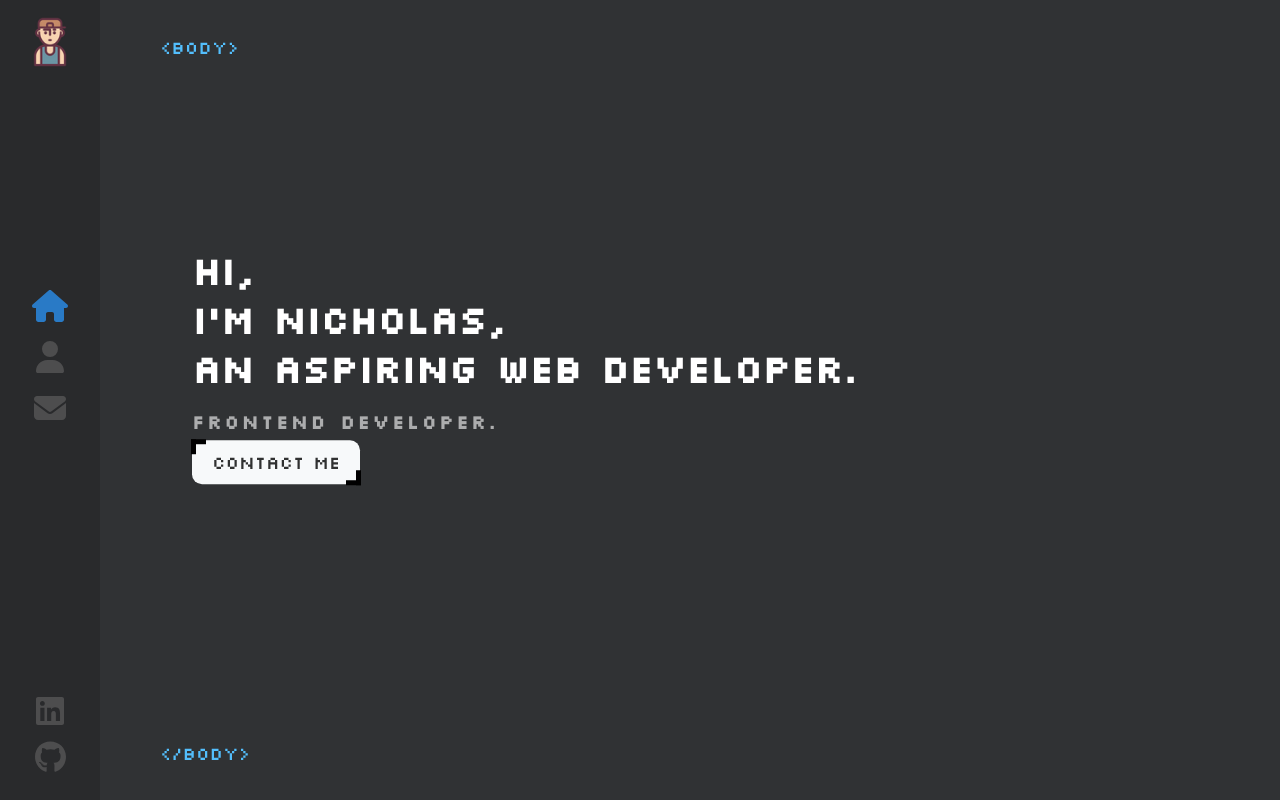
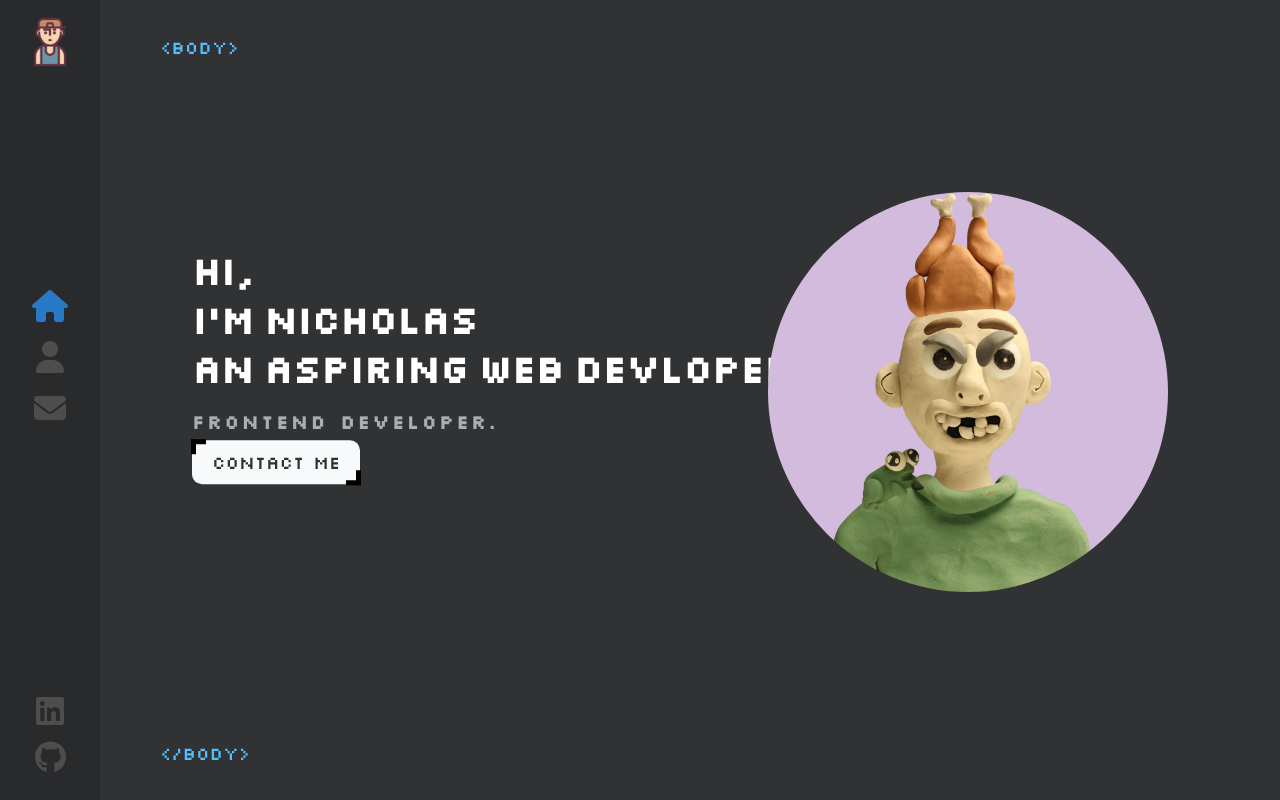
Before and after one commit to nicholasysf/myPortfolio, a React (Create React App) app: page / in a window 1280 px wide. Built offline with nearby package versions, Linux system fonts and the light colour scheme.

Commit message:
Finished home page + animating letters

```diff
--- /dev/null
+++ b/src/components/AnimatedLetters/index.js
@@ -0,0 +1,17 @@
+import './index.scss';
+
+const AnimatedLetters = ({letterClass , strArray , idx}) => {
+    return (
+        <span>
+            {
+            strArray.map((char,i)=>(
+                    <span key={char + i} className={`${letterClass} _${i +idx}`}>
+                        {char}
+                    </span>
+                ))
+            }
+        </span>
+    )
+};
+
+export default AnimatedLetters;
--- /dev/null
+++ b/src/components/AnimatedLetters/index.scss
@@ -0,0 +1,22 @@
+.text-animate{
+    display: inline-block;
+    opacity: 0;
+    animation: bounceIn 1s 1s;
+    animation-fill-mode: forwards;
+    min-width: 10px;
+}
+.text-animate-hover{
+    min-width: 10px;
+    display: inline-block;
+    animation-fill-mode: both;
+
+    &:hover{
+        animation: rubberBand 1s;
+        color: rgb(89, 171, 233);
+    }
+}
+@for $i from 1 through 46{
+    .text-animate._#{$i}{
+        animation-delay: #{$i/10}s;
+    }
+}
--- a/src/components/Home/index.js
+++ b/src/components/Home/index.js
@@ -1,14 +1,42 @@
 import { Link } from "react-router-dom"
 import './index.scss'
+import { useState, useEffect } from "react"
+import AnimatedLetters from "../AnimatedLetters"
+import profile from "../../assets/images/profile.png"
 const Home = () =>{
+    const [letterClass,setLetterClass] = useState('text-animate');
+    const nameArray = [' ','n','i','c','h','o','l','a','s'];
+    const jobArray = ['a','n',' ','a','s','p','i','r','i','n','g',' ','w','e','b',' ','d','e','v','l','o','p','e','r','.']
+
+    useEffect(() => {
+        setTimeout(() => {
+          setLetterClass('text-animate-hover')
+        }, 4000)
+      }, [])
+
     return(
+    <>
         <div className="container home-page">
             <div className="text-zone">
-                <h1>Hi,<br/>I'm Nicholas,<br/>an aspiring web developer.<br/></h1>
+                <h1>
+                <span className={letterClass}>H</span>
+                <span className={`${letterClass} _12`}>i,</span>
+                <br/>
+                <span className={`${letterClass} _13`}>I</span>
+                <span className={`${letterClass} _14`}>'m</span>
+                <AnimatedLetters letterClass={letterClass} strArray={nameArray} idx={15}/>
+                <br/>
+                <AnimatedLetters letterClass={letterClass} strArray={jobArray} idx={22}/>
+                <br/>
+                </h1>
                 <h2>Frontend developer.</h2>
                 <Link to="/contact" className="flat-button">CONTACT ME</Link>
             </div>
+            <a target="_blank" rel="noreferrer" href="https://www.youtube.com/watch?v=dQw4w9WgXcQ&ab_channel=RickAstleytps://github.com/nicholasysf" className="clay">
+                <img src={profile} alt="profile"></img>
+            </a>
         </div>
+    </>
     )
 }
 
--- a/src/components/Home/index.scss
+++ b/src/components/Home/index.scss
@@ -13,6 +13,7 @@
         margin: 0;
 
     }
+
 }
 
 h2{
@@ -67,3 +68,14 @@ h2{
         }
       }
     }
+
+    .clay{
+      img{
+        position: relative;
+        width: 400px;
+        height: 400px;
+        margin-top: 15%;
+        margin-left: 60%;
+        border-radius: 50%;
+      }
+    }
```
Also changed, not shown: src/assets/images/profile.png (added).
